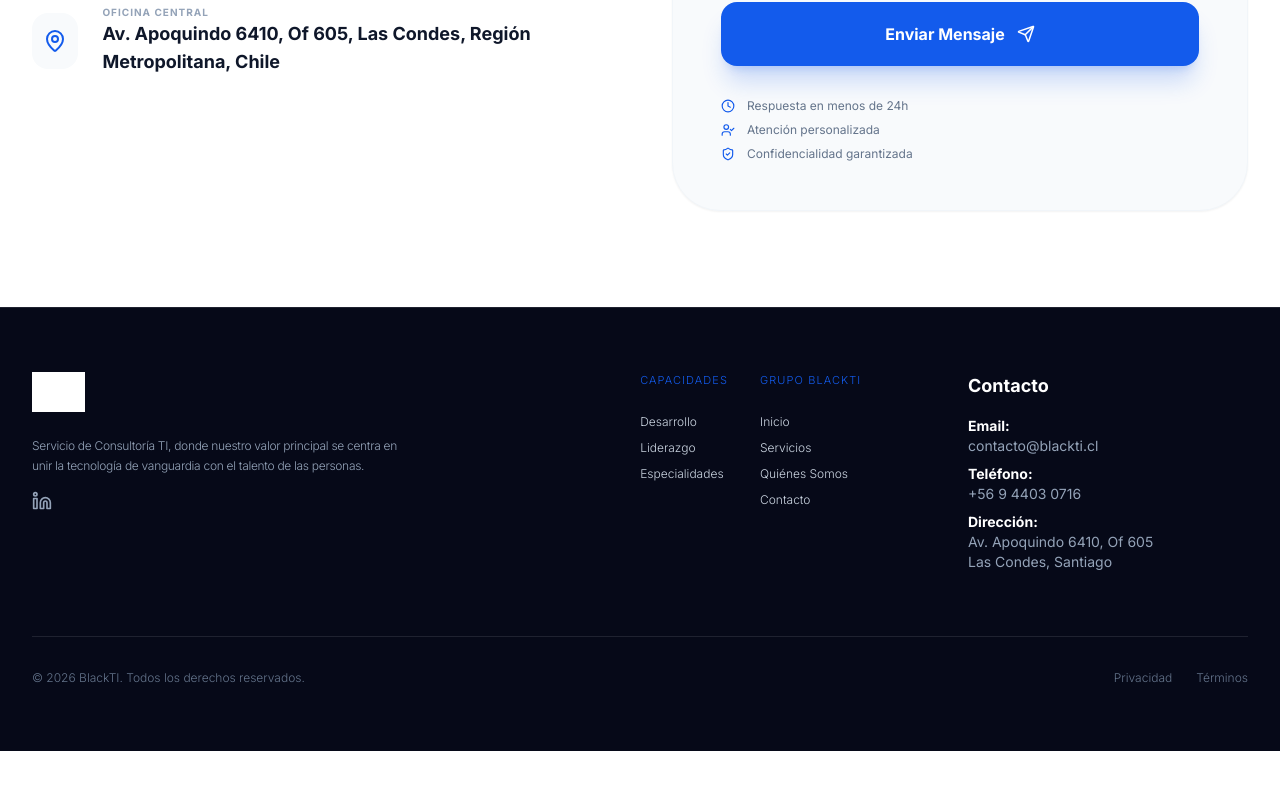
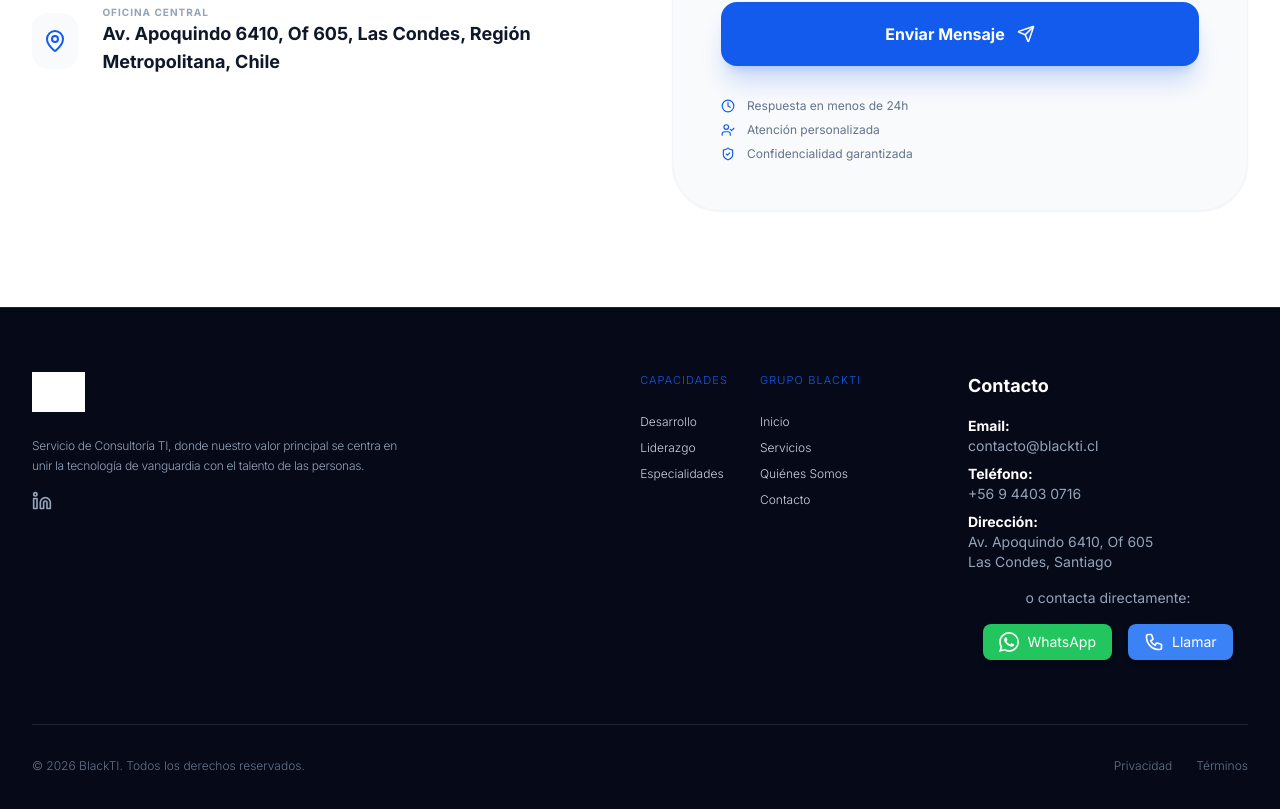
Before and after one commit to asinomas/paginaultima, a React (Vite) app in the folder Pagina_ultima/: page / in a window 1280 px wide. Shown: the part 9282-10091 px from the top of the page. Before the commit the page ends 10033 px from the top, so only its background shows below. Built offline with nearby package versions, Linux system fonts and the light colour scheme; no server answers; grey boxes are pictures that could not be loaded.

Commit message:
Update Footer.tsx

```diff
--- a/Pagina_ultima/src/components/Footer.tsx
+++ b/Pagina_ultima/src/components/Footer.tsx
@@ -139,6 +139,33 @@ const Footer: React.FC<FooterProps> = ({ onNavigate }) => {
                 Las Condes, Santiago
               </p>
             </address>
+
+            {/* Opciones de contacto alternativas - AJUSTADO A TAMAÑO Y COLORES DEL FOOTER */}
+            <div className="flex flex-wrap items-center justify-center gap-4 mt-4">
+              <span className="text-sm text-slate-400">o contacta directamente:</span>
+              <a
+                href="https://wa.me/56944030716"
+                target="_blank"
+                rel="noopener noreferrer"
+                className="flex items-center gap-2 px-4 py-2 bg-green-500 text-white text-sm rounded-lg hover:bg-green-600 transition-all shadow-md hover:shadow-lg"
+                aria-label="Contactar por WhatsApp"
+              >
+                <svg className="w-5 h-5" fill="currentColor" viewBox="0 0 24 24" aria-hidden="true">
+                  <path d="M17.472 14.382c-.297-.149-1.758-.867-2.03-.967-.273-.099-.471-.148-.67.15-.197.297-.767.966-.94 1.164-.173.199-.347.223-.644.075-.297-.15-1.255-.463-2.39-1.475-.883-.788-1.48-1.761-1.653-2.059-.173-.297-.018-.458.13-.606.134-.133.298-.347.446-.52.149-.174.198-.298.298-.497.099-.198.05-.371-.025-.52-.075-.149-.669-1.612-.916-2.207-.242-.579-.487-.5-.669-.51-.173-.008-.371-.01-.57-.01-.198 0-.52.074-.792.372-.272.297-1.04 1.016-1.04 2.479 0 1.462 1.065 2.875 1.213 3.074.149.198 2.096 3.2 5.077 4.487.709.306 1.262.489 1.694.625.712.227 1.36.195 1.871.118.571-.085 1.758-.719 2.006-1.413.248-.694.248-1.289.173-1.413-.074-.124-.272-.198-.57-.347m-5.421 7.403h-.004a9.87 9.87 0 01-5.031-1.378l-.361-.214-3.741.982.998-3.648-.235-.374a9.86 9.86 0 01-1.51-5.26c.001-5.45 4.436-9.884 9.888-9.884 2.64 0 5.122 1.03 6.988 2.898a9.825 9.825 0 012.893 6.994c-.003 5.45-4.437 9.884-9.885 9.884m8.413-18.297A11.815 11.815 0 0012.05 0C5.495 0 .16 5.335.157 11.892c0 2.096.547 4.142 1.588 5.945L.057 24l6.305-1.654a11.882 11.882 0 005.683 1.448h.005c6.554 0 11.89-5.335 11.893-11.893a11.821 11.821 0 00-3.48-8.413Z"/>
+                </svg>
+                WhatsApp
+              </a>
+              <a
+                href="tel:+56944030716"
+                className="flex items-center gap-2 px-4 py-2 bg-blue-500 text-white text-sm rounded-lg hover:bg-blue-600 transition-all shadow-md hover:shadow-lg"
+                aria-label="Llamar por teléfono"
+              >
+                <svg className="w-5 h-5" fill="none" stroke="currentColor" viewBox="0 0 24 24" aria-hidden="true">
+                  <path strokeLinecap="round" strokeLinejoin="round" strokeWidth={2} d="M3 5a2 2 0 012-2h3.28a1 1 0 01.948.684l1.498 4.493a1 1 0 01-.502 1.21l-2.257 1.13a11.042 11.042 0 005.516 5.516l1.13-2.257a1 1 0 011.21-.502l4.493 1.498a1 1 0 01.684.949V19a2 2 0 01-2 2h-1C9.716 21 3 14.284 3 6V5z" />
+                </svg>
+                Llamar
+              </a>
+            </div>
           </div>
         </div>
 
```
